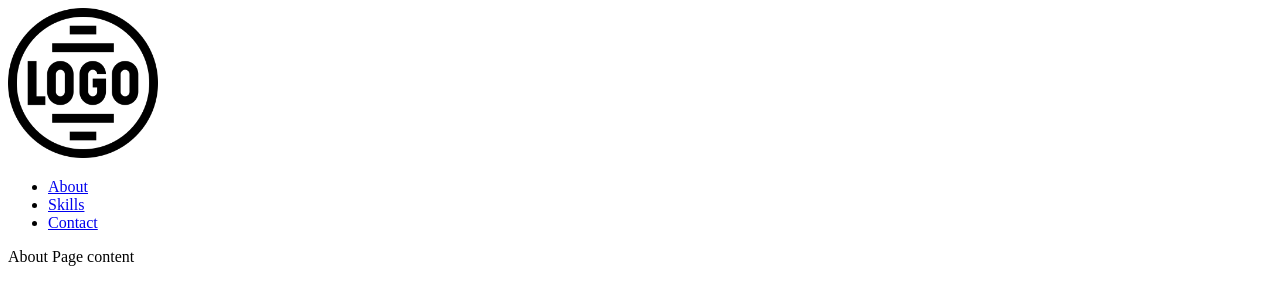
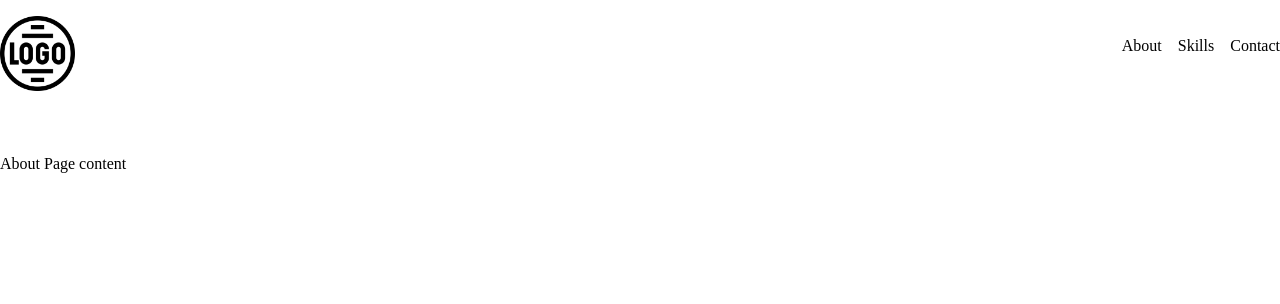
Before and after one commit to consultolab/portfolio, a Nuxt app: page /about in a window 1280 px wide. Shown: the top 304 px of the page. Built offline with nearby package versions, Linux system fonts and the light colour scheme.

Commit message:
basic design for header

```diff
--- a/app.vue
+++ b/app.vue
@@ -1,13 +1,17 @@
 <template>
 	<header>
+		<div class="container">
+			<div class="header">
 				<img src="./assets/images/logo.png" alt="Logo" class="logo" />
 				<nav>
-			<ul>
+					<ul class="navbar-menu">
 						<li><NuxtLink to="/about">About</NuxtLink></li>
 						<li><NuxtLink to="/skills">Skills</NuxtLink></li>
 						<li><NuxtLink to="/contact">Contact</NuxtLink></li>
 					</ul>
 				</nav>
+			</div>
+		</div>
 	</header>
 	<div>
 		<NuxtPage />
--- /dev/null
+++ b/assets/css/colors.css
@@ -0,0 +1,4 @@
+:root {
+	--main-text-color: #000;
+	--primary: #146EF5;
+}
--- a/assets/css/main.css
+++ b/assets/css/main.css
@@ -8,6 +8,53 @@
 	filter: blur(1rem);
 }
 
+body {
+	margin: 0;
+}
+
+.container {
+	max-width: 1400px;
+	margin: auto;
+}
+
+.page-content {
+	padding-top: 4rem;
+}
+
+.header {
+	display: flex;
+	justify-content: space-between;
+	align-items: center;
+}
 .logo {
-	width: 150px;
+	width: 75px;
+	margin-top: 1rem;
 }
+.navbar-menu {
+	display: flex;
+	flex-direction: row;
+	align-items: center;
+	justify-content: flex-end;
+	padding: 0;
+	list-style: none;
+}
+.navbar-menu li {
+	margin-left: 1rem;
+}
+.navbar-menu li a {
+	color: var(--main-text-color);
+	text-decoration: none;
+}
+.navbar-menu li a:hover,
+.navbar-menu li a:focus,
+.navbar-menu li a:focus-visible {
+	color: var(--primary);
+}
+
+
+@media screen and (max-width: 1024px) {
+	.container {
+		padding-left: 1.5rem;
+		padding-right: 1.5rem;
+	}
+}
--- a/nuxt.config.ts
+++ b/nuxt.config.ts
@@ -6,7 +6,7 @@ export default defineNuxtConfig({
 	eslint: {
 		// options here
 	},
-	css: ['./assets/css/main.css'],
+	css: ['./assets/css/main.css', './assets/css/colors.css'],
 	app: {
 		pageTransition: { name: 'page', mode: 'out-in' },
 	},
--- a/pages/about.vue
+++ b/pages/about.vue
@@ -1,3 +1,5 @@
 <template>
-	<div>About Page content</div>
+	<div class="page-content container">
+		<div>About Page content</div>
+	</div>
 </template>
--- a/pages/contact.vue
+++ b/pages/contact.vue
@@ -1,3 +1,5 @@
 <template>
-	<div>Contact Page content</div>
+	<div class="page-content container">
+		<div>Contact Page content</div>
+	</div>
 </template>
--- a/pages/skills.vue
+++ b/pages/skills.vue
@@ -1,3 +1,5 @@
 <template>
-	<div>Skills Page content</div>
+	<div class="page-content container">
+		<div>Skills Page content</div>
+	</div>
 </template>
```
Lines whose indentation alone changed are shown as unchanged.
